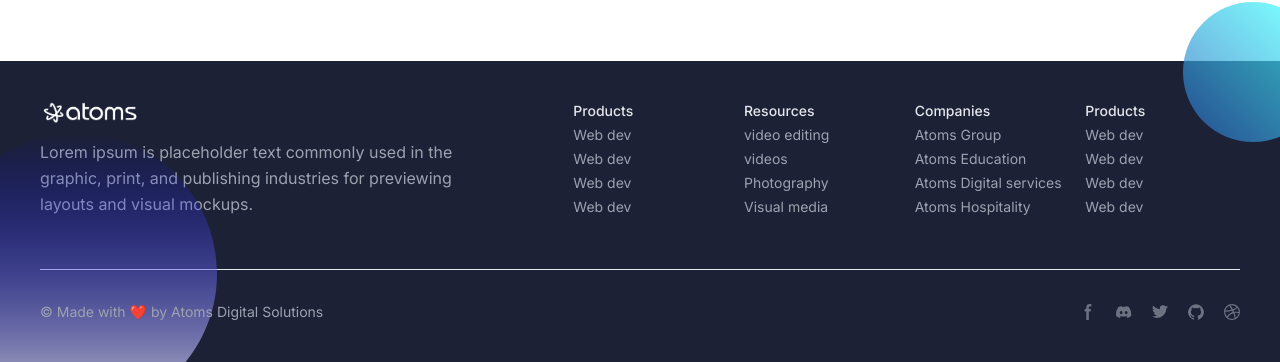
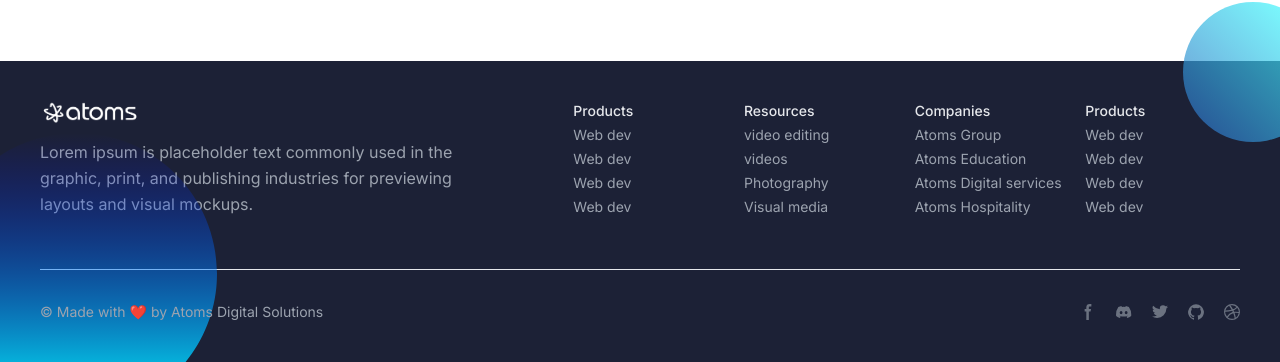
Before and after one commit to VenkataVijayaBhaskar007/atoms_group, a Next.js app: page / in a window 1280 px wide. Shown: the part 5306-5668 px from the top of the page. Built offline with nearby package versions, Linux system fonts and the light colour scheme.

Commit message:
changes in svg

```diff
--- a/components/Footer/index.tsx
+++ b/components/Footer/index.tsx
@@ -178,7 +178,7 @@ export default function Footer() {
                   y2="1.22829e-05"
                   gradientUnits="userSpaceOnUse"
                 >
-                  <stop stopColor="#C4C4C4" stopOpacity="10" />
+                  <stop stopColor="cyan" stopOpacity="10" />
                   <stop offset={1} stopColor="blue" stopOpacity={0} />
                 </linearGradient>
               </defs>
```
